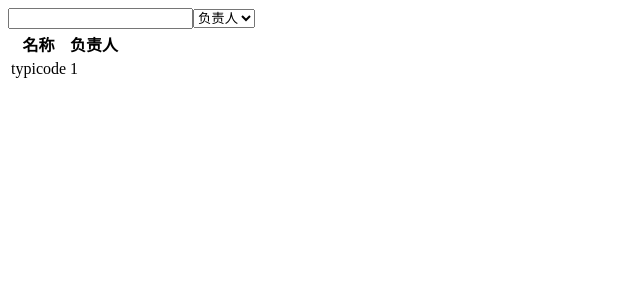
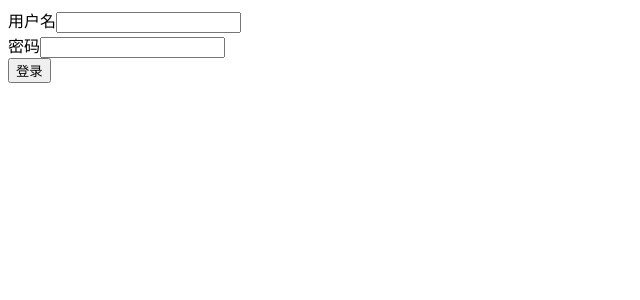
Before and after one commit to Zx5210/my-react-ts-hook, a React (Create React App) app: page / in a window 1280 px wide. Shown: the top 300 px of the page, without its empty margins (0-640 px from the left). Built offline with nearby package versions, Linux system fonts and the light colour scheme; data requests are answered from the project's data file.

Commit message:
feat:配置登录

```diff
--- a/package.json
+++ b/package.json
@@ -22,7 +22,7 @@
 		"build": "react-scripts build  --mode development",
 		"test": "react-scripts test",
 		"eject": "react-scripts eject",
-		"json-server": "json-server db.json --watch --port 3001"
+		"json-server": "json-server __json_server_mock__/db.json --watch --port 3001 --middlewares ./__json_server_mock__/middleware.js"
 	},
 	"eslintConfig": {
 		"extends": [
--- a/src/App.tsx
+++ b/src/App.tsx
@@ -1,9 +1,11 @@
-import { ProjectListScreen } from 'screens/project-list'
+import { Login } from 'login'
+// import { ProjectListScreen } from 'screens/project-list'
 
 const App = () => {
 	return (
 		<div>
-			<ProjectListScreen></ProjectListScreen>
+			{/* <ProjectListScreen></ProjectListScreen> */}
+			<Login />
 		</div>
 	)
 }
--- /dev/null
+++ b/src/login/index.tsx
@@ -0,0 +1,40 @@
+import { FormEvent } from 'react'
+const apiURL = process.env.REACT_APP_API_URL
+
+export const Login = () => {
+	//这种使用 请求方式 + 请求的url地址的这种pathinfo模式形成的api，通常都叫做RESTFull风格的接口api。
+	//不符合RESTFull规范的api
+	const login = (param: { username: string; password: string }) => {
+		fetch(`${apiURL}/login`, {
+			method: 'POST',
+			headers: {
+				'Content-Type': 'application/json',
+			},
+			body: JSON.stringify(param),
+		}).then(async res => {
+			if (res.ok) {
+			}
+		})
+	}
+	// HTMLFormElement extends Element
+	const handleSubmit = (env: FormEvent<HTMLFormElement>) => {
+		env.preventDefault()
+		const username = (env.currentTarget.elements[0] as HTMLInputElement).value
+		const password = (env.currentTarget.elements[1] as HTMLInputElement).value
+		login({ username, password })
+	}
+
+	return (
+		<form onSubmit={handleSubmit}>
+			<div>
+				<label htmlFor="username">用户名</label>
+				<input id={'username'} type="text"></input>
+			</div>
+			<div>
+				<label htmlFor="password">密码</label>
+				<input id={'password'} type="password"></input>
+			</div>
+			<button type={'submit'}>登录</button>
+		</form>
+	)
+}
--- a/src/screens/project-list/index.tsx
+++ b/src/screens/project-list/index.tsx
@@ -13,7 +13,7 @@ export const ProjectListScreen = () => {
 	})
 	const [list, setList] = useState([])
 	//包裹一层防抖函数，传入修改的数值和防抖时间
-	const debouncedParam = useDebounce(param, 1000)
+	const debouncedParam = useDebounce(param, 500)
 	useEffect(() => {
 		fetch(
 			`${apiURL}/projects?${qs.stringify(cleanObject(debouncedParam))}`
--- a/src/utils/index.ts
+++ b/src/utils/index.ts
@@ -5,8 +5,8 @@ export const isFalsy = (val: unknown): boolean => (val === 0 ? false : !val)
 // 判断对象是否有空值，返回一个新对象，不能污染原有对象
 
 // 判断什么时候使用hook什么时候使用函数，看函数里面需不需要使用hook，如果不需要就当函数需要就用hook
-export const cleanObject = (obj: any) => {
-	const result = { ...obj }
+export const cleanObject = (obj: object) => {
+	const result: any = { ...obj }
 	Object.keys(obj).forEach((key: string) => {
 		const val = result[key]
 		if (isFalsy(val)) {
@@ -39,7 +39,7 @@ export const useMount = (callback: () => void) => {
 // 	}
 // }
 // 使用hook修改debounce
-export const useDebounce = <T>(value: T, delay?: number) => {
+export const useDebounce = <T>(value: T, delay?: number): T => {
 	// 接收参数后创建新的useStata
 	const [debouncedValue, setDebouncedValue] = useState(value)
 	// 监听value和delay的变化
```
Also changed, not shown: __json_server_mock__/db.json (renamed from db.json).
